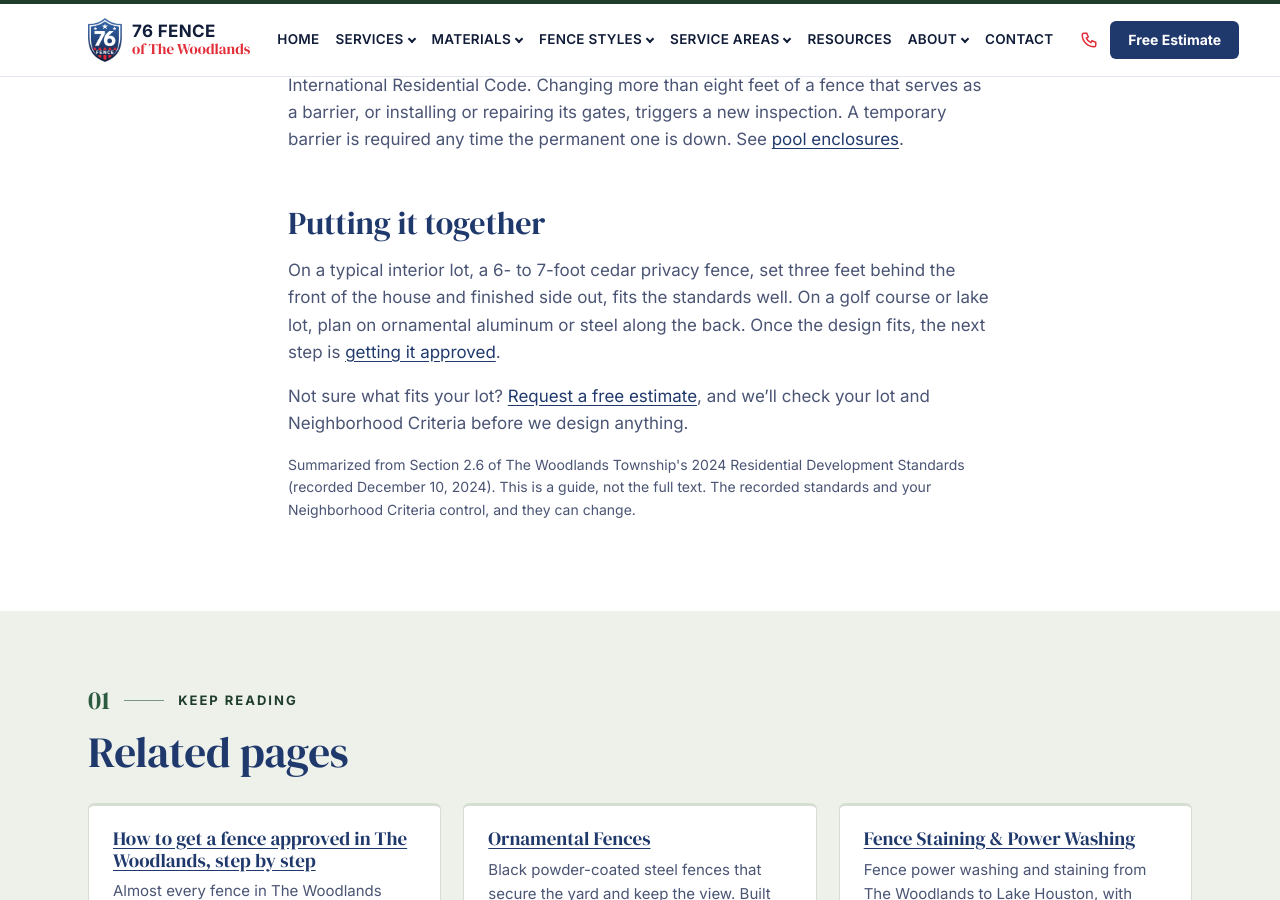
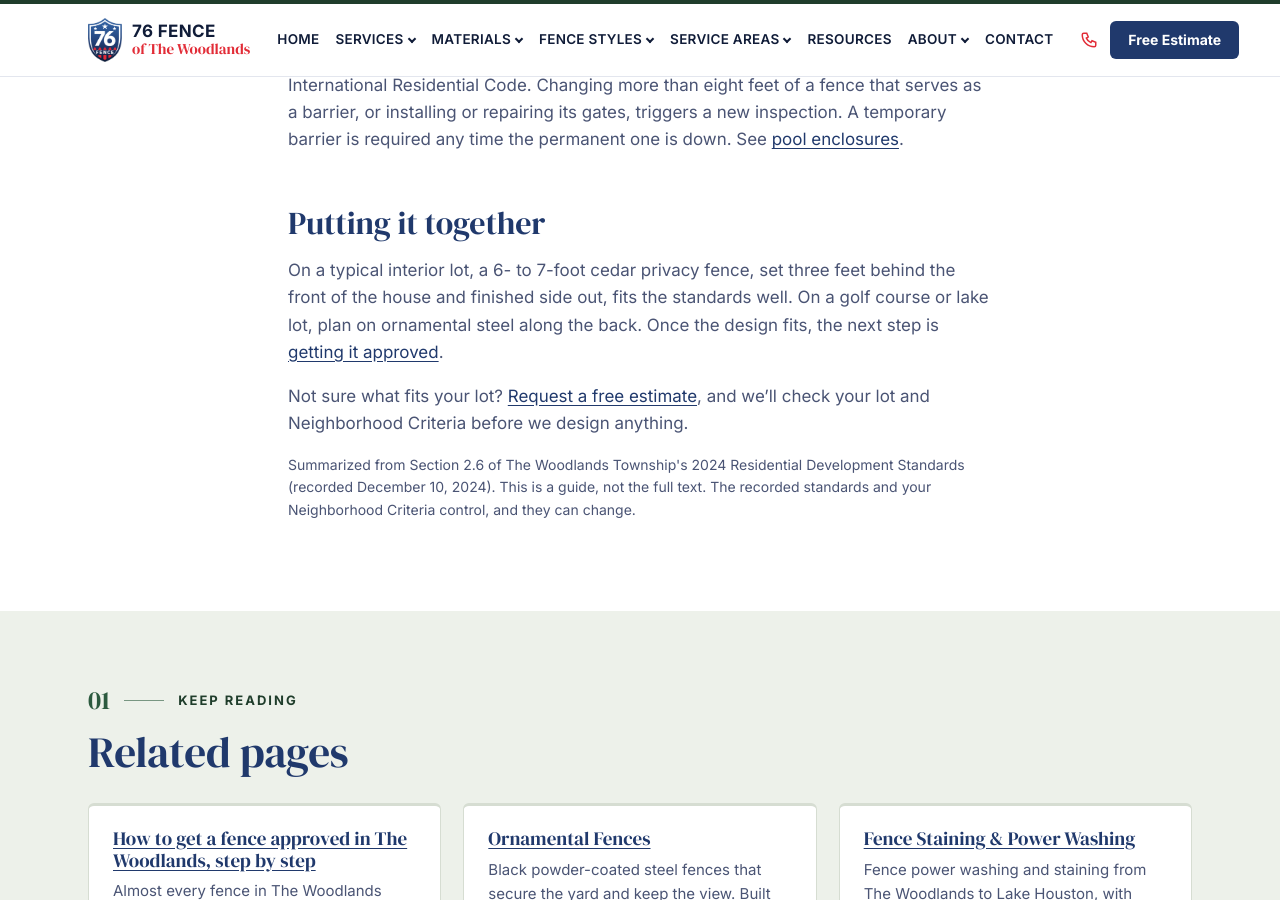
Before and after one commit to brysr1/thewoodlandsfences-site, a Jekyll site: the page built from resources/woodlands-fence-rules-height-placement.md, in a window 1280 px wide and 900 px high, scrolled down 2414 px. Built offline with Jekyll 4.4.1, drawn with Linux system fonts in a browser that asks for light colours.

Commit message:
Resources: lead with steel for ornamental fencing
Co-Authored-By: Claude Opus 5.5 <noreply@anthropic.com>
Claude-Session: https://claude.ai/code/session_01F99Pb8XTRh9wSa2p5EVYvh

```diff
--- a/resources/woodlands-fence-rules-height-placement.md
+++ b/resources/woodlands-fence-rules-height-placement.md
@@ -20,7 +20,7 @@ faq:
   - q: "How tall can a privacy fence be in The Woodlands?"
     a: "Solid fences can be up to 7'6\" on most lots, or 8'6\" on the portion that runs along a designated arterial, major thoroughfare, or collector street. A capped fence gets an extra two inches for the cap and trim."
   - q: "Can I build a privacy fence on a golf course or lake lot?"
-    a: "Not along the rear property line. The standards don't allow solid fences on the rear lines of golf course or lake lots, so a see-through fence such as ornamental aluminum or steel is the usual choice."
+    a: "Not along the rear property line. The standards don't allow solid fences on the rear lines of golf course or lake lots, so a see-through fence such as ornamental steel is the usual choice."
   - q: "Is vinyl allowed in The Woodlands?"
     a: "No. Plastic and fiberglass fencing are on the prohibited list, along with chain link and wire unless fully screened, and a few other materials."
 ---
@@ -66,7 +66,7 @@ Pools, hot tubs, spas, and ponds deeper than two feet need a barrier that meets
 
 ## Putting it together
 
-On a typical interior lot, a 6- to 7-foot cedar privacy fence, set three feet behind the front of the house and finished side out, fits the standards well. On a golf course or lake lot, plan on ornamental aluminum or steel along the back. Once the design fits, the next step is [getting it approved](/resources/woodlands-fence-approval-rdrc/).
+On a typical interior lot, a 6- to 7-foot cedar privacy fence, set three feet behind the front of the house and finished side out, fits the standards well. On a golf course or lake lot, plan on ornamental steel along the back. Once the design fits, the next step is [getting it approved](/resources/woodlands-fence-approval-rdrc/).
 
 Not sure what fits your lot? [Request a free estimate](/contact/), and we'll check your lot and Neighborhood Criteria before we design anything.
 
```
Also changed, not shown: resources/woodlands-fences-around-trees.md (+1 -1 lines).
